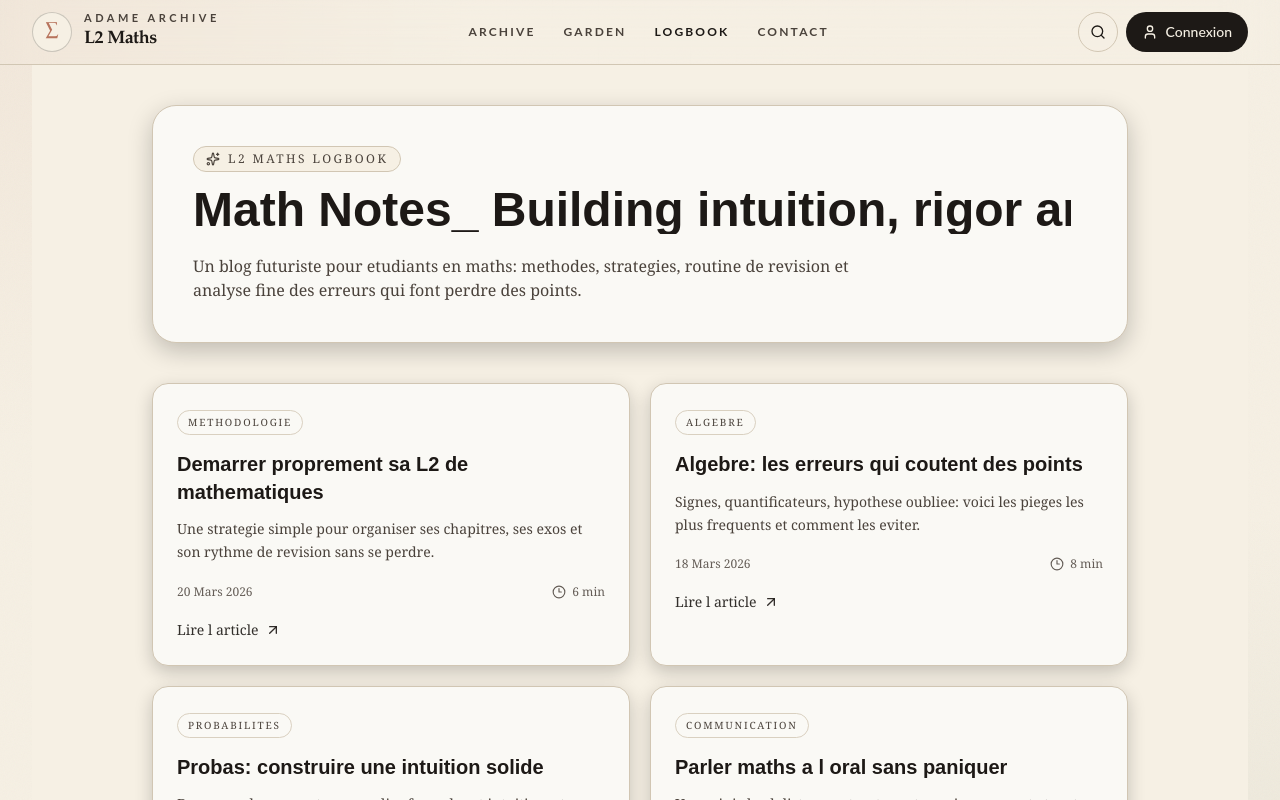
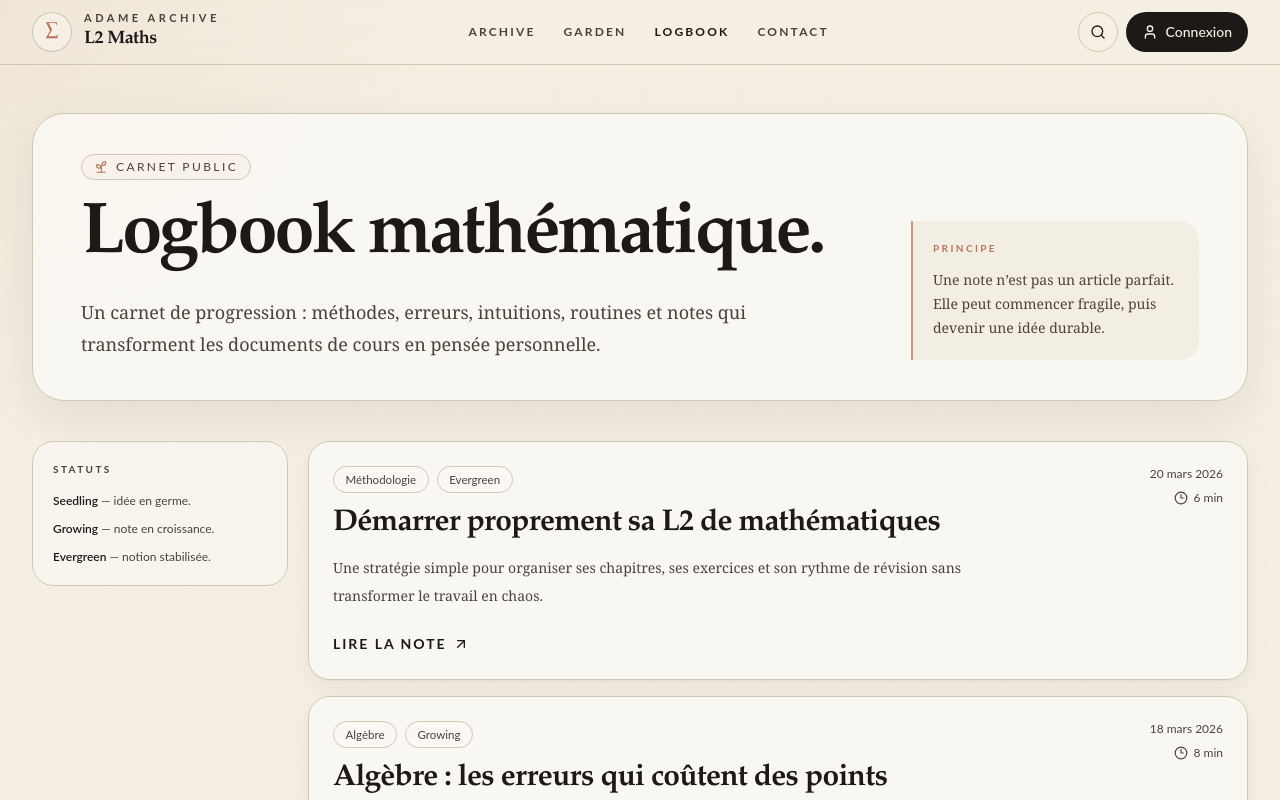
Before and after one commit to Grimm02938/l2-maths, a React (Vite) app: page /blog in a window 1280 px wide. Shown: the top 800 px of the page. Built offline with nearby package versions, Linux system fonts and the light colour scheme; no server answers.

Commit message:
Apply editorial logbook page

```diff
--- a/src/pages/Blog.tsx
+++ b/src/pages/Blog.tsx
@@ -1,5 +1,5 @@
 import { Link } from 'react-router-dom';
-import { ArrowUpRight, Clock3, Sparkles } from 'lucide-react';
+import { ArrowUpRight, Clock3, Sprout } from 'lucide-react';
 
 type BlogPost = {
   id: string;
@@ -8,99 +8,132 @@ type BlogPost = {
   date: string;
   readTime: string;
   category: string;
+  maturity: 'seedling' | 'growing' | 'evergreen';
 };
 
 const posts: BlogPost[] = [
   {
     id: 'demarrer-l2-maths',
-    title: 'Demarrer proprement sa L2 de mathematiques',
+    title: 'Démarrer proprement sa L2 de mathématiques',
     excerpt:
-      'Une strategie simple pour organiser ses chapitres, ses exos et son rythme de revision sans se perdre.',
-    date: '20 Mars 2026',
+      'Une stratégie simple pour organiser ses chapitres, ses exercices et son rythme de révision sans transformer le travail en chaos.',
+    date: '20 mars 2026',
     readTime: '6 min',
-    category: 'Methodologie',
+    category: 'Méthodologie',
+    maturity: 'evergreen',
   },
   {
     id: 'algebre-erreurs',
-    title: 'Algebre: les erreurs qui coutent des points',
+    title: 'Algèbre : les erreurs qui coûtent des points',
     excerpt:
-      'Signes, quantificateurs, hypothese oubliee: voici les pieges les plus frequents et comment les eviter.',
-    date: '18 Mars 2026',
+      'Signes, quantificateurs, hypothèses oubliées : les pièges fréquents et la façon de les repérer avant la copie finale.',
+    date: '18 mars 2026',
     readTime: '8 min',
-    category: 'Algebre',
+    category: 'Algèbre',
+    maturity: 'growing',
   },
   {
     id: 'probas-intuition',
-    title: 'Probas: construire une intuition solide',
+    title: 'Probabilités : construire une intuition solide',
     excerpt:
-      'Des exemples concrets pour relier formules et intuition, et arreter de faire du par coeur.',
-    date: '15 Mars 2026',
+      'Relier les formules à des situations mentales claires pour ne pas seulement apprendre par cœur.',
+    date: '15 mars 2026',
     readTime: '7 min',
-    category: 'Probabilites',
+    category: 'Probabilités',
+    maturity: 'seedling',
   },
   {
     id: 'oral-maths',
-    title: 'Parler maths a l oral sans paniquer',
+    title: 'Parler maths à l’oral sans paniquer',
     excerpt:
-      'Une mini check-list pour structurer ton raisonnement et rester clair pendant une presentation.',
-    date: '12 Mars 2026',
+      'Une mini check-list pour structurer un raisonnement, annoncer les hypothèses et rester lisible pendant une présentation.',
+    date: '12 mars 2026',
     readTime: '5 min',
     category: 'Communication',
+    maturity: 'growing',
   },
 ];
 
+const maturityLabels: Record<BlogPost['maturity'], string> = {
+  seedling: 'Seedling',
+  growing: 'Growing',
+  evergreen: 'Evergreen',
+};
+
 const BlogPage = () => {
   return (
-    <div className="relative min-h-full py-10 bg-background">
-
-      <section className="mx-auto max-w-5xl px-4 sm:px-6">
-        <div className="mb-10 rounded-3xl border border-border bg-card p-6 sm:p-10 shadow-[0_8px_24px_rgba(0,0,0,0.22)] overflow-hidden">
-          <p className="mb-3 inline-flex items-center gap-2 rounded-full border border-border bg-background px-3 py-1 text-xs uppercase tracking-[0.2em] text-muted-foreground">
-            <Sparkles className="h-3.5 w-3.5" />
-            L2 Maths Logbook
+    <div className="py-8 sm:py-12">
+      <section className="paper-panel rounded-[2rem] px-5 py-8 sm:px-8 sm:py-10 lg:px-12">
+        <p className="mb-5 inline-flex items-center gap-2 rounded-full border border-border bg-background/60 px-3 py-1 font-ui text-xs uppercase tracking-[0.2em] text-muted-foreground">
+          <Sprout className="h-3.5 w-3.5 text-primary" />
+          carnet public
         </p>
 
-          <h1 className="blog-typewriter-wrap font-['Space_Grotesk',sans-serif] text-3xl sm:text-5xl font-bold leading-tight text-foreground max-w-full">
-            <span className="blog-typewriter">Math Notes_ Building intuition, rigor and speed</span>
-            <span className="blog-cursor" aria-hidden="true" />
+        <div className="grid gap-8 lg:grid-cols-[1fr_18rem] lg:items-end">
+          <div>
+            <h1 className="font-display text-5xl font-semibold leading-none tracking-[-0.04em] text-foreground sm:text-7xl">
+              Logbook mathématique.
             </h1>
-
-          <p className="mt-5 max-w-2xl text-sm sm:text-base text-muted-foreground leading-relaxed break-words">
-            Un blog futuriste pour etudiants en maths: methodes, strategies, routine de revision et analyse
-            fine des erreurs qui font perdre des points.
+            <p className="mt-6 max-w-2xl text-lg leading-8 text-muted-foreground">
+              Un carnet de progression : méthodes, erreurs, intuitions, routines et notes qui transforment les documents de cours en pensée personnelle.
             </p>
           </div>
 
-        <div className="grid gap-5 sm:grid-cols-2">
+          <aside className="marginal-note rounded-r-[1.2rem] p-5">
+            <p className="font-ui text-[10px] font-bold uppercase tracking-[0.24em] text-primary">Principe</p>
+            <p className="mt-3 text-sm leading-6 text-muted-foreground">
+              Une note n’est pas un article parfait. Elle peut commencer fragile, puis devenir une idée durable.
+            </p>
+          </aside>
+        </div>
+      </section>
+
+      <section className="mt-10 grid gap-5 lg:grid-cols-[16rem_1fr]">
+        <aside className="hidden lg:block">
+          <div className="sticky top-24 rounded-[1.35rem] border border-border bg-card/60 p-5">
+            <p className="font-ui text-[10px] font-bold uppercase tracking-[0.24em] text-muted-foreground">Statuts</p>
+            <div className="mt-4 space-y-3 font-ui text-xs text-muted-foreground">
+              <p><span className="font-semibold text-foreground">Seedling</span> — idée en germe.</p>
+              <p><span className="font-semibold text-foreground">Growing</span> — note en croissance.</p>
+              <p><span className="font-semibold text-foreground">Evergreen</span> — notion stabilisée.</p>
+            </div>
+          </div>
+        </aside>
+
+        <div className="space-y-4">
           {posts.map((post, index) => (
             <article
               key={post.id}
-              className="group min-w-0 rounded-2xl border border-border bg-card p-5 sm:p-6 shadow-[0_6px_18px_rgba(0,0,0,0.2)] transition-all duration-300 hover:-translate-y-1 hover:border-primary/35 hover:shadow-[0_12px_28px_rgba(0,0,0,0.26)] overflow-hidden"
+              className="archive-card archive-card-in rounded-[1.35rem] p-5 sm:p-6"
               style={{ animationDelay: `${index * 70}ms` }}
             >
-              <p className="mb-4 inline-flex rounded-full border border-border/80 px-2.5 py-1 text-[10px] uppercase tracking-[0.18em] text-muted-foreground">
-                {post.category}
-              </p>
+              <div className="flex flex-col gap-4 sm:flex-row sm:items-start sm:justify-between">
+                <div>
+                  <div className="mb-3 flex flex-wrap gap-2">
+                    <span className="chip">{post.category}</span>
+                    <span className="chip text-primary">{maturityLabels[post.maturity]}</span>
+                  </div>
 
-              <h2 className="font-['Space_Grotesk',sans-serif] text-xl font-semibold leading-snug text-foreground break-words">
+                  <h2 className="font-display text-3xl font-semibold leading-tight tracking-tight text-foreground">
                     {post.title}
                   </h2>
+                  <p className="mt-3 max-w-2xl text-sm leading-7 text-muted-foreground">{post.excerpt}</p>
+                </div>
 
-              <p className="mt-3 text-sm leading-relaxed text-muted-foreground break-words">{post.excerpt}</p>
-
-              <div className="mt-5 flex items-center justify-between text-xs text-muted-foreground/85">
-                <span>{post.date}</span>
-                <span className="inline-flex items-center gap-1.5">
+                <div className="shrink-0 font-ui text-xs text-muted-foreground sm:text-right">
+                  <p>{post.date}</p>
+                  <p className="mt-2 inline-flex items-center gap-1.5">
                     <Clock3 className="h-3.5 w-3.5" />
                     {post.readTime}
-                </span>
+                  </p>
+                </div>
               </div>
 
               <Link
                 to="/contact"
-                className="mt-5 inline-flex items-center gap-1.5 text-sm font-medium text-foreground/90 transition-colors group-hover:text-foreground"
+                className="archive-link mt-6 inline-flex items-center gap-1.5 font-ui text-sm font-bold uppercase tracking-[0.14em] text-foreground transition-colors hover:text-primary"
               >
-                Lire l article
+                Lire la note
                 <ArrowUpRight className="h-4 w-4 transition-transform duration-300 group-hover:translate-x-0.5 group-hover:-translate-y-0.5" />
               </Link>
             </article>
```
Lines whose indentation alone changed are shown as unchanged.
